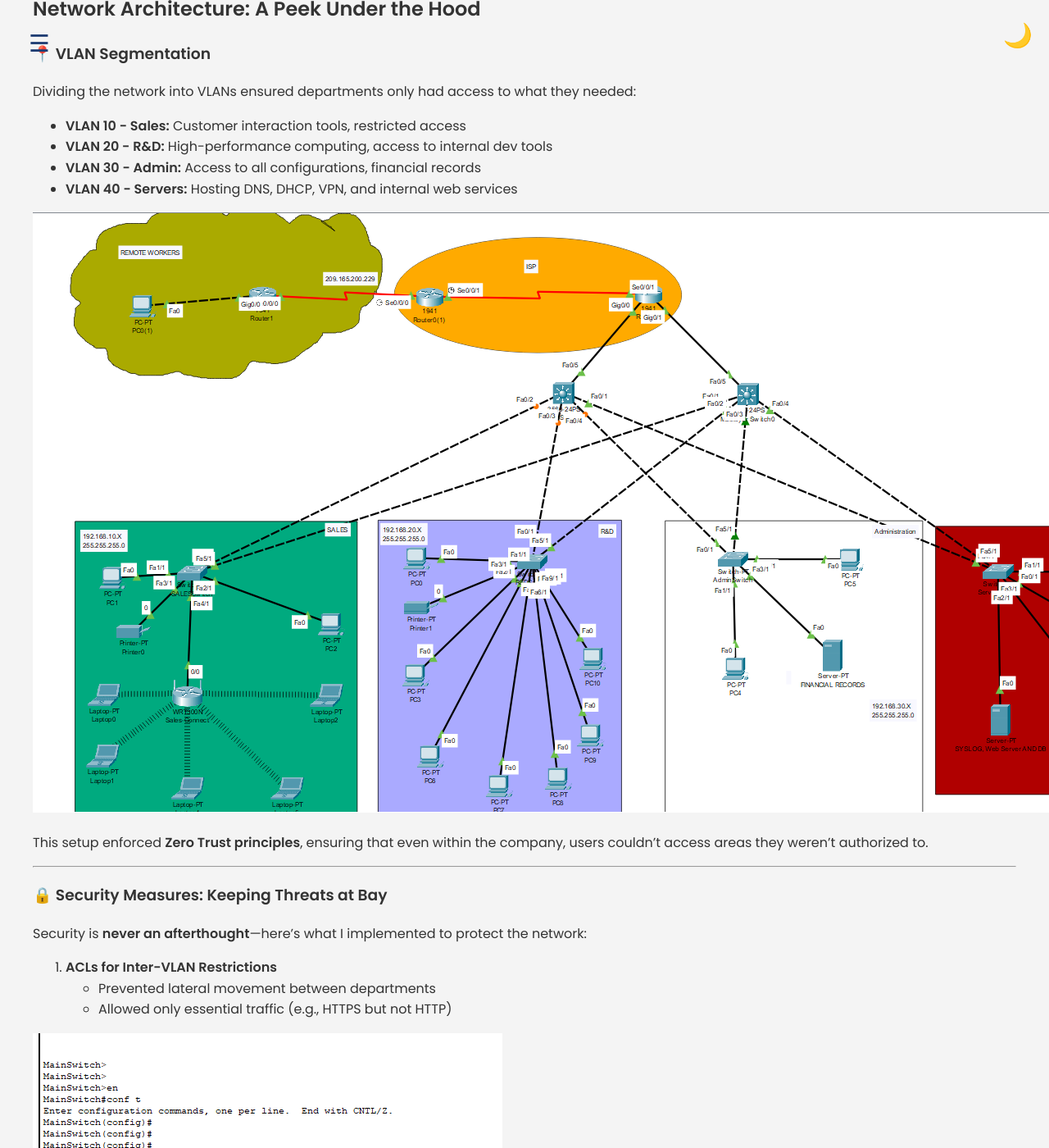
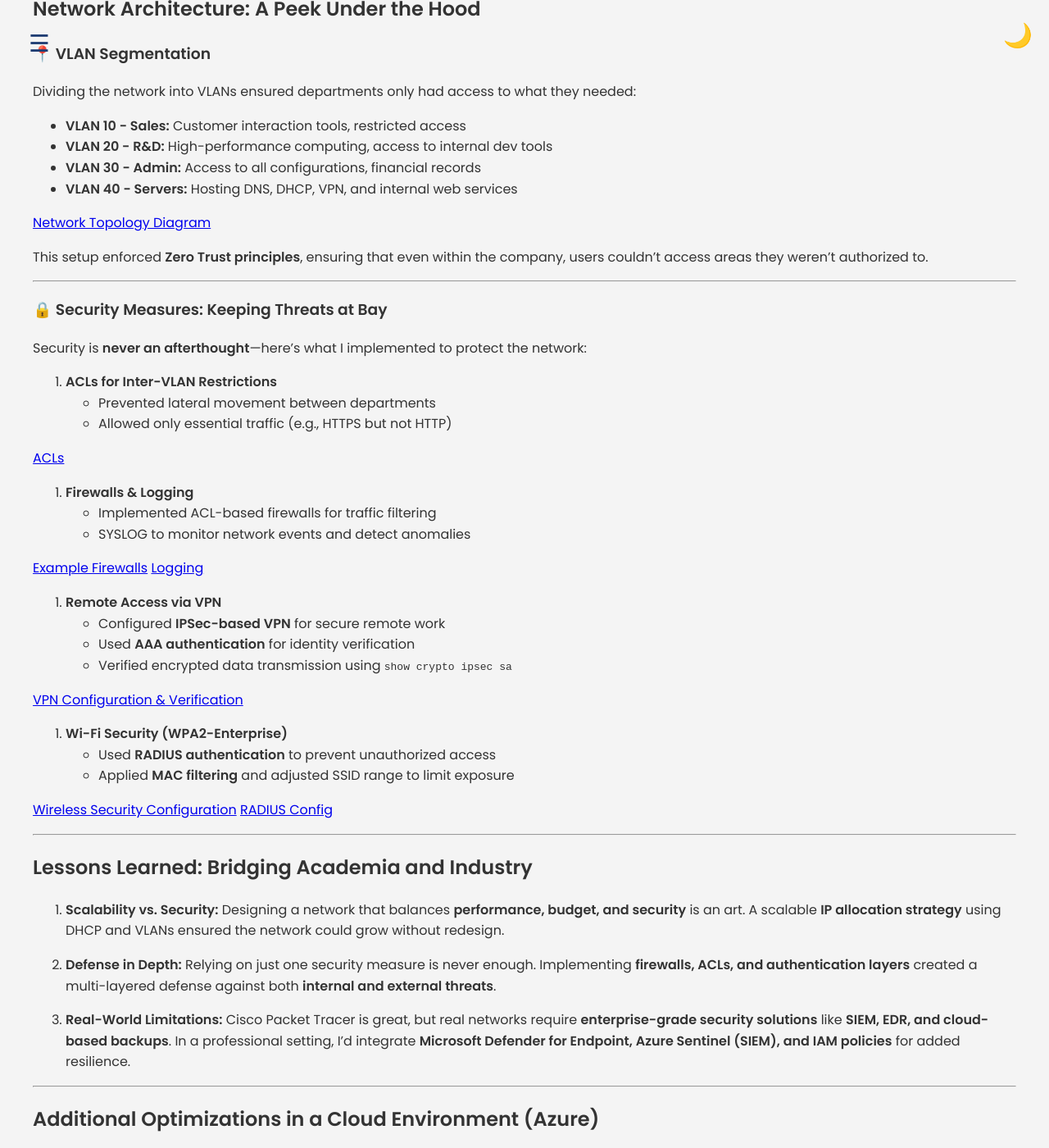
Before and after one commit to barrryblock/barrryblock.github.io, a Jekyll site: the page built from _posts/2025-02-26-mastering-security-architecture-designing-a-resilient-corporate-network.md, in a window 1280 px wide and 1400 px high, scrolled down 1047 px. Shown: the whole window at 82% size. Built offline with Jekyll 4.4.1, drawn with Linux system fonts in a browser that asks for light colours; our own code applies the rules of GitHub Pages for plain Markdown files.

Commit message:
removed images from the blog and put links

```diff
--- a/_posts/2025-02-26-mastering-security-architecture-designing-a-resilient-corporate-network.md
+++ b/_posts/2025-02-26-mastering-security-architecture-designing-a-resilient-corporate-network.md
@@ -42,7 +42,7 @@ Dividing the network into VLANs ensured departments only had access to what they
 - **VLAN 30 - Admin:** Access to all configurations, financial records
 - **VLAN 40 - Servers:** Hosting DNS, DHCP, VPN, and internal web services
 
-![Network Topology Diagram](/assets/images/SAND/NetworkTopology.png)
+[Network Topology Diagram](/assets/images/SAND/NetworkTopology.png)
 
 This setup enforced **Zero Trust principles**, ensuring that even within the company, users couldn’t access areas they weren’t authorized to.
 
@@ -56,28 +56,28 @@ Security is **never an afterthought**—here’s what I implemented to protect t
    - Prevented lateral movement between departments
    - Allowed only essential traffic (e.g., HTTPS but not HTTP)
 
-![ACLs](/assets/images/SAND/ACLs.png)
+[ACLs](/assets/images/SAND/ACLs.png)
 
 2. **Firewalls & Logging**
    - Implemented ACL-based firewalls for traffic filtering
    - SYSLOG to monitor network events and detect anomalies
 
-![Example Firewalls](/assets/images/SAND/Only-Allow-https.png)
-![Logging](/assets/images/SAND/SYSLOG-Web-Config.png)
+[Example Firewalls](/assets/images/SAND/Only-Allow-https.png)
+[Logging](/assets/images/SAND/SYSLOG-Web-Config.png)
 
 3. **Remote Access via VPN**
    - Configured **IPSec-based VPN** for secure remote work
    - Used **AAA authentication** for identity verification
    - Verified encrypted data transmission using `show crypto ipsec sa`
 
-![VPN Configuration & Verification](/assets/images/SAND/vpn-validation.png)
+[VPN Configuration & Verification](/assets/images/SAND/vpn-validation.png)
 
 4. **Wi-Fi Security (WPA2-Enterprise)**
    - Used **RADIUS authentication** to prevent unauthorized access
    - Applied **MAC filtering** and adjusted SSID range to limit exposure
 
-![Wireless Security Configuration](/assets/images/SAND/WPA2-Enterprise.png)
-![RADIUS Config](/assets/images/SAND/RADIUS-Config.png)
+[Wireless Security Configuration](/assets/images/SAND/WPA2-Enterprise.png)
+[RADIUS Config](/assets/images/SAND/RADIUS-Config.png)
 
 ---
 
```
